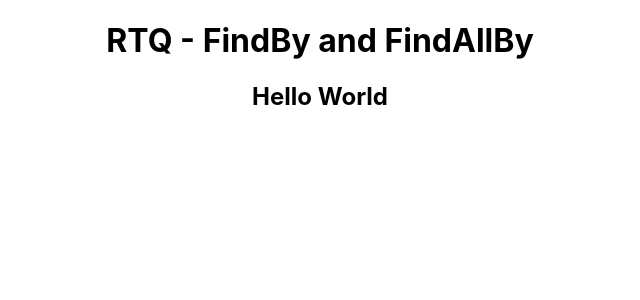
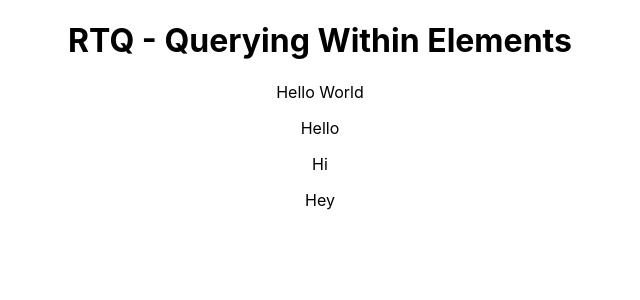
Before and after one commit to Govind2210/Jest-testing, a React (Create React App) app: page / in a window 1280 px wide. Shown: the top 300 px of the page, without its empty margins (320-960 px from the left). Built offline with nearby package versions, Linux system fonts and the light colour scheme.

Commit message:
learn-   within - Querying Within Elements

```diff
--- a/src/App.js
+++ b/src/App.js
@@ -5,10 +5,15 @@ function App() {
   return (
     <>
       <div className="App">
-        <h1 id="divtextOne"  data-testid="div-test-h2">
-          RTQ - FindBy and FindAllBy
+        <h1 id="divtextOne" data-testid="div-test-h2">
+          RTQ - Querying Within Elements
         </h1>
-        <h2 id="divtext">Hello World</h2>
+        <div>
+          Hello World
+          <p>Hello</p>
+          <p>Hi</p>
+          <p>Hey</p>
+        </div>
       </div>
     </>
   );
```
Also changed, not shown: 1 other file (tests, documents, lock files or other folders).
